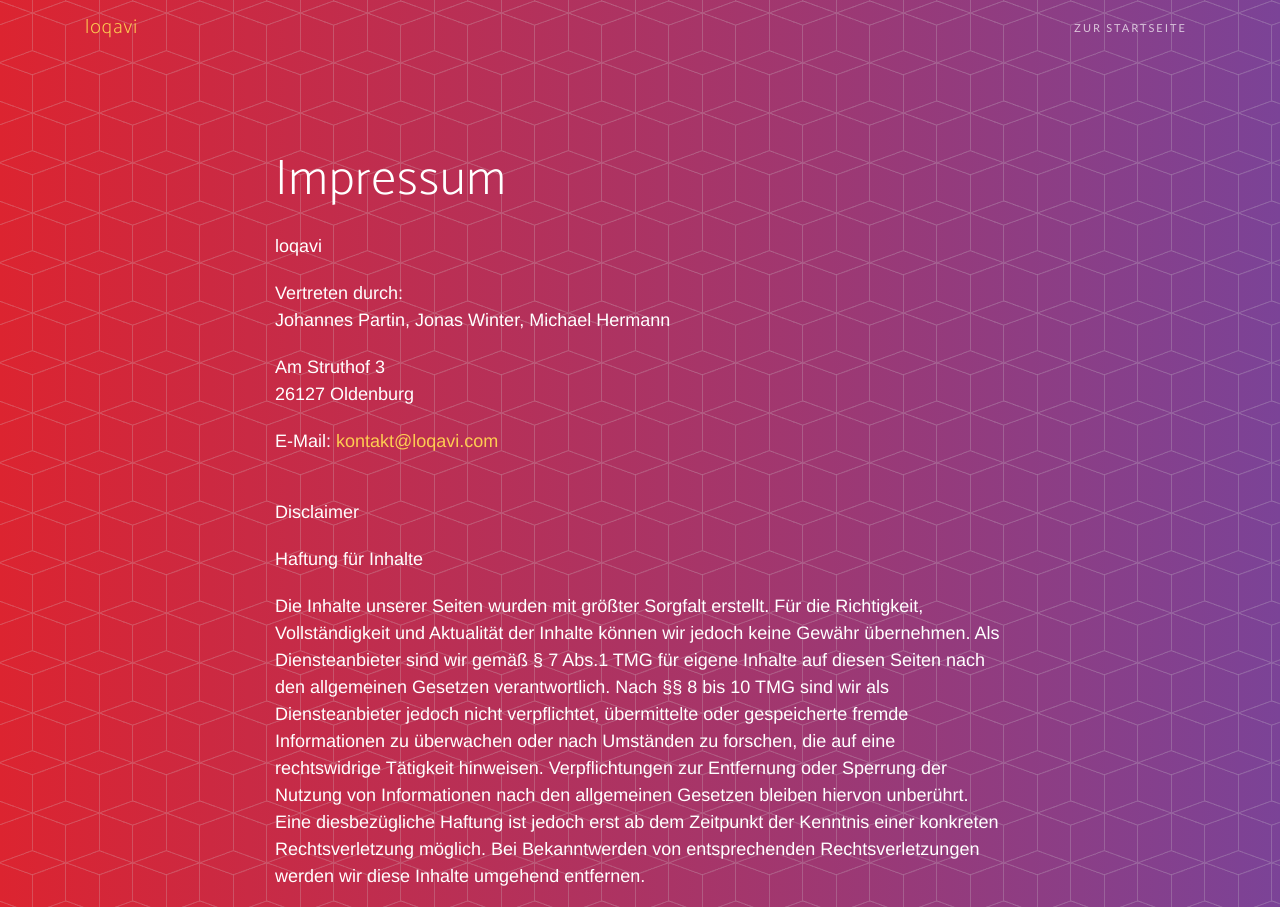
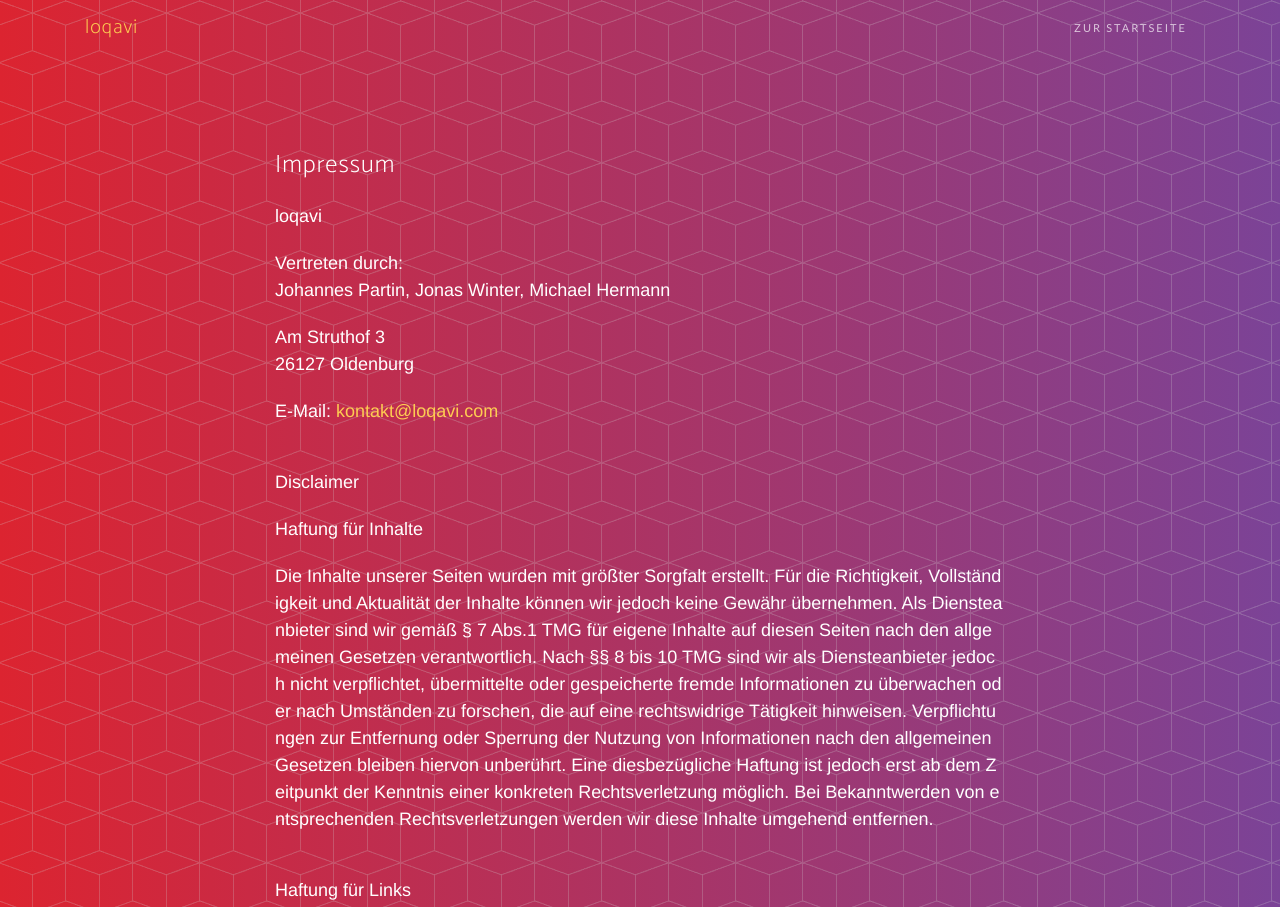
Before and after one commit to loqavi/loqavi.github.io, a plain HTML site: page impressum.html in a window 1280 px wide. Shown: the top 907 px of the page. Drawn offline with Linux system fonts and the light colour scheme; a web font is replaced by a local one.

Commit message:
minor updates

```diff
--- a/css/new-age.css
+++ b/css/new-age.css
@@ -52,7 +52,8 @@ p {
 }
 
 section {
-  padding: 100px 0;
+  padding: 100px;
+  word-break: break-all;
 }
 
 section h2 {
@@ -379,7 +380,7 @@ section.imprint{
 }
 
 section.imprint h2 {
-  font-size: 50px;
+  font-size: 25px;
   margin-top: 0;
   padding-bottom: 15px;
 }
```
Also changed, not shown: datenschutz.html (+2 -2 lines).
